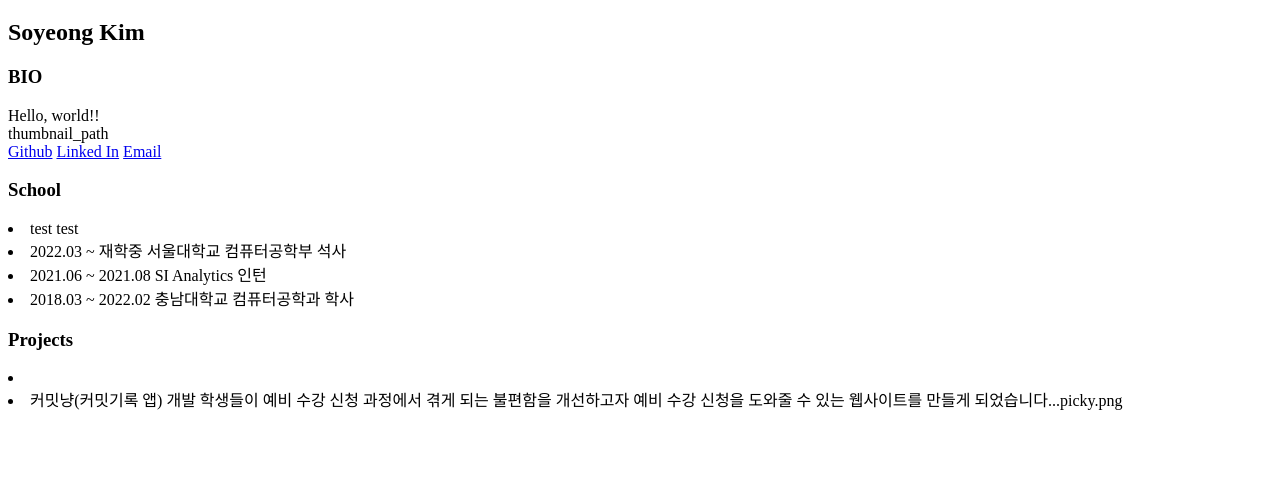
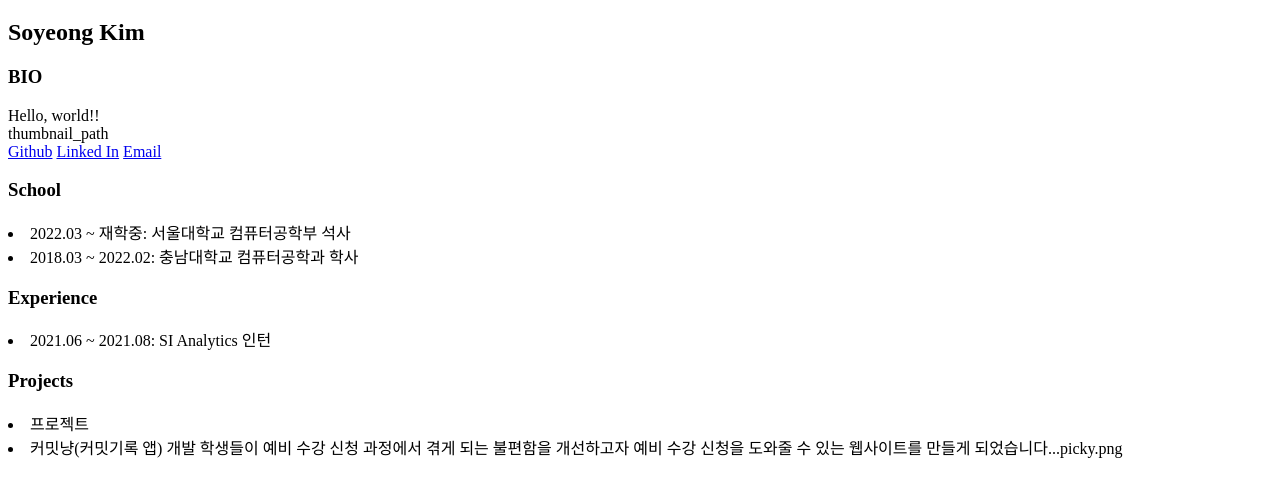
Before and after one commit to kimsoyeong/kimsoyeong.github.io, a Gatsby site: page /about in a window 1280 px wide. Shown: the part 61-558 px from the top of the page. Built offline with nearby package versions, Linux system fonts and the light colour scheme; Gatsby itself is replaced by a stand-in of ours.

Commit message:
Create TimeStampSection for 'School' and 'Experience'

```diff
--- a/gatsby-config.js
+++ b/gatsby-config.js
@@ -25,12 +25,12 @@ module.exports = {
       },
     },
     about: {
-      timestamps: [
+      school: [
         // =====       [Timestamp Sample and Structure]      =====
         // ===== 🚫 Don't erase this sample (여기 지우지 마세요!) =====
         {
-          date: 'test',
-          activity: 'test',
+          date: '학력',
+          activity: '',
           links: {
             github: '',
             post: '',
@@ -46,12 +46,25 @@ module.exports = {
           activity: '서울대학교 컴퓨터공학부 석사',
         },
         {
+          date: '2018.03 ~ 2022.02',
+          activity: '충남대학교 컴퓨터공학과 학사',
+        },
+      ],
+      experience: [
+        {
+          date: '경력',
+          activity: '',
+          links: {
+            github: '',
+            post: '',
+            googlePlay: '',
+            appStore: '',
+            demo: '',
+          },
+        },
+        {
           date: '2021.06 ~ 2021.08',
           activity: 'SI Analytics 인턴',
-        },
-        {
-          date: '2018.03 ~ 2022.02',
-          activity: '충남대학교 컴퓨터공학과 학사',
         },
       ],
       // experience: 경력
@@ -59,7 +72,7 @@ module.exports = {
         // =====        [Project Sample and Structure]        =====
         // ===== 🚫 Don't erase this sample (여기 지우지 마세요!)  =====
         {
-          title: '',
+          title: '프로젝트',
           description: '',
           techStack: ['', ''],
           thumbnailUrl: '',
--- a/src/pages/about.tsx
+++ b/src/pages/about.tsx
@@ -3,7 +3,8 @@ import { graphql, Link } from 'gatsby'
 // import Layout from '../layout';
 // import Seo from '../components/seo';
 // import Bio from '../components/bio';
-// import TimeStampSection from '../components/timestamp-section';
+import TimeStampSection from '../timestamp-section'
+// import TimeStampSection from '../components/timestamp-section'
 // import ProjectSection from '../components/project-section';
 
 type TimeStamp = {
@@ -50,7 +51,8 @@ type AboutPageProps = {
           }
         }
         about: {
-          timestamps: [TimeStamp]
+          school: [TimeStamp]
+          experience: [TimeStamp]
           projects: [Project]
         }
       }
@@ -70,10 +72,7 @@ const AboutPage: FunctionComponent<AboutPageProps> = function ({
           bio: { command, thumbnail },
           social: { github, linkedIn, email },
         },
-        about: {
-          timestamps, //: [{ date, activity, links }],
-          projects,
-        },
+        about: { school, experience, projects },
       },
     },
   },
@@ -89,14 +88,9 @@ const AboutPage: FunctionComponent<AboutPageProps> = function ({
         <Link to={github}>Github</Link> <Link to={linkedIn}>Linked In</Link>{' '}
         <Link to={email}>Email</Link>
       </div>
-      <div>
-        <h3>School</h3>
-        {timestamps.map((timestamp, i) => (
-          <li key={i}>
-            {timestamp.date} {timestamp.activity}
-          </li>
-        ))}
-      </div>
+      <TimeStampSection timestamps={school} title={'School'} />
+      <TimeStampSection timestamps={experience} title={'Experience'} />
+
       <div>
         <h3>Projects</h3>
         {projects.map((project, i) => (
@@ -111,7 +105,6 @@ const AboutPage: FunctionComponent<AboutPageProps> = function ({
     // <Layout>
     //   <Seo title="About" />
     //   <Bio author={author} language={language} />
-    //   <TimeStampSection timestamps={timestamps} />
     //   <ProjectSection projects={projects} />
     // </Layout>
   )
@@ -139,7 +132,18 @@ export const pageQuery = graphql`
           }
         }
         about {
-          timestamps {
+          school {
+            date
+            activity
+            links {
+              post
+              github
+              demo
+              googlePlay
+              appStore
+            }
+          }
+          experience {
             date
             activity
             links {
--- /dev/null
+++ b/src/timestamp-section/index.tsx
@@ -0,0 +1,31 @@
+import React from 'react'
+// import SectionHeader from '../section-header'
+// import IconButtonBar from '../icon-button-bar'
+
+const TimeStampSection: FunctionComponent = function ({ timestamps, title }) {
+  if (!timestamps || timestamps.length < 2) return null
+  return (
+    <div className="timestamp-section">
+      <h3>{title}</h3>
+      {/* <SectionHeader title="Timestamps" /> */}
+      <div className="body">
+        {timestamps.map((timestamp, index) =>
+          index === 0 ? null : (
+            <div className="timestamp" key={index}>
+              <li key={index}>
+                {timestamp.date}: {timestamp.activity}
+              </li>
+              {/* <div className="date">{timestamp.date}</div>
+              <div className="activity">
+                {timestamp.activity}&nbsp;
+                {timestamp.links && <IconButtonBar links={timestamp.links} />}
+              </div> */}
+            </div>
+          ),
+        )}
+      </div>
+    </div>
+  )
+}
+
+export default TimeStampSection
```
